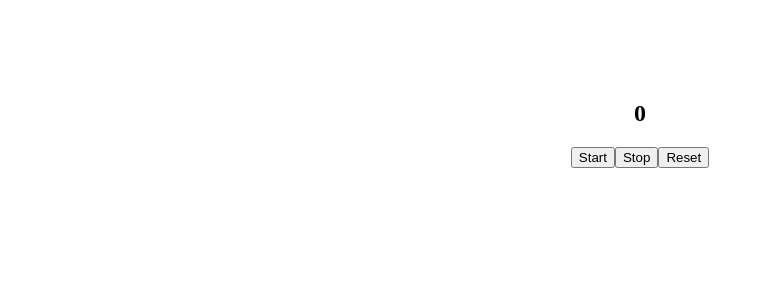
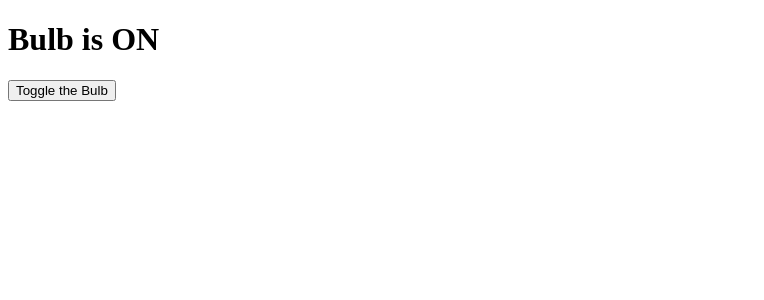
Before and after one commit to Amaaaaaaaan/SPA, a React (Vite) app: page / in a window 1280 px wide. Shown: the top 300 px of the page, without its empty margins (0-764 px from the left). Built offline with nearby package versions, Linux system fonts and the light colour scheme.

Commit message:
learn to rollup the state

```diff
--- a/src/App.jsx
+++ b/src/App.jsx
@@ -15,46 +15,43 @@
 
 // export default App
 
+// light bulb functionality
 
-// stop watch
-
-import React, { useRef } from "react";
+import { useState,useEffect } from "react";
 
 function App() {
-  const timeRef = useRef(null);
-  const intervalRef = useRef(null);
 
-  let count = 0;
-
-  const start = () => {
-    if (intervalRef.current) return;
-
-    intervalRef.current = setInterval(() => {
-      count++;
-      timeRef.current.innerText = count;
-    }, 1000);
-  };
-
-  const stop = () => {
-    clearInterval(intervalRef.current);
-    intervalRef.current = null;
-  };
-
-  const reset = () => {
-    stop();
-    count = 0;
-    timeRef.current.innerText = 0;
-  };
-
-  return (
-    <div style={{ textAlign: "center", marginTop: "100px" }}>
-      <h2 ref={timeRef}>0</h2>
-
-      <button onClick={start}>Start</button>
-      <button onClick={stop}>Stop</button>
-      <button onClick={reset}>Reset</button>
-    </div>
-  );
+return <div>
+  <LightBulb />
+</div>
 }
 
-export default App;
+function LightBulb() {
+  const [bulbOn, setBulbOn] = useState(true);
+  return <div>
+    <BulbState bulbOn={bulbOn} />
+    <ToggleBulbState setBulbOn={setBulbOn} />
+  </div>
+}
+
+function BulbState({ bulbOn }) {
+  return <div>
+    {bulbOn ? <h1>Bulb is ON</h1> : <h1>Bulb is OFF</h1>}
+  </div>
+
+}
+
+function ToggleBulbState({ setBulbOn }) {
+
+  function toggle(){
+    setBulbOn(currentState => !currentState);
+  }
+
+  return <div>
+    <button onClick={toggle}>Toggle the Bulb</button>
+  </div>
+}
+
+
+
+export default App
```
